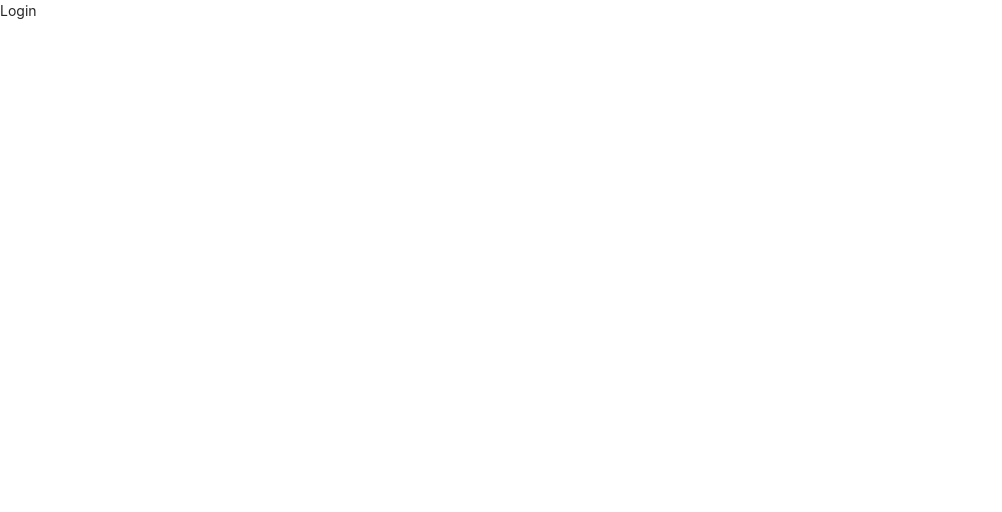
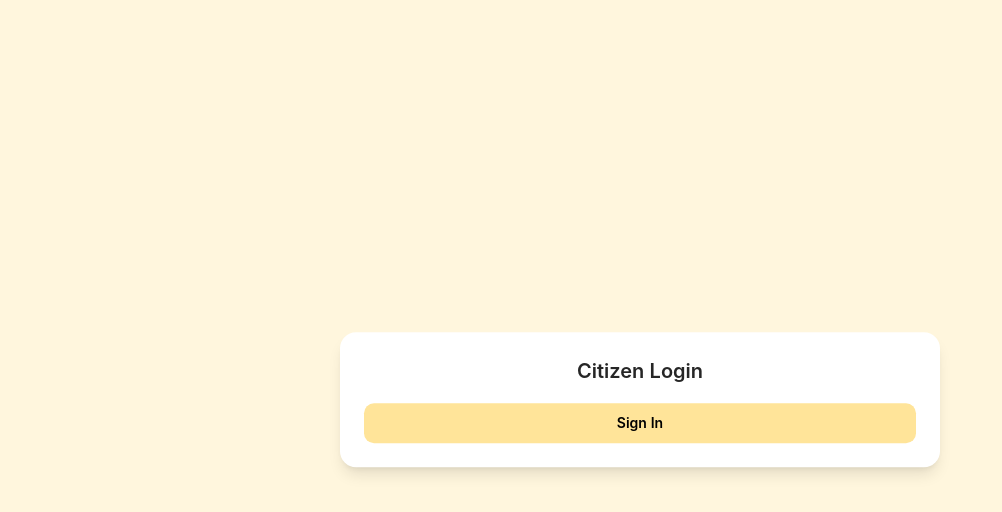
Before and after one commit to seanisoverhere/blockchainTown, a Next.js app in the folder frontend-v1/: page /login in a window 1280 px wide. Shown: the top 512 px of the page, without its empty margins (0-1002 px from the left). Built offline with nearby package versions, Linux system fonts and the light colour scheme.

Commit message:
add login card

```diff
--- a/frontend-v1/src/containers/Login/index.tsx
+++ b/frontend-v1/src/containers/Login/index.tsx
@@ -1,7 +1,16 @@
 import React from "react";
+import { Container, LoginCard, LoginTitle } from "./styles";
+import { StyledButton } from "@/utils/styles";
 
 const Login = () => {
-  return <div>Login</div>;
+  return (
+    <Container>
+      <LoginCard bordered={false}>
+        <LoginTitle>Citizen Login</LoginTitle>
+        <StyledButton>Sign In</StyledButton>
+      </LoginCard>
+    </Container>
+  );
 };
 
 export default Login;
--- /dev/null
+++ b/frontend-v1/src/containers/Login/styles.ts
@@ -0,0 +1,30 @@
+import styled from "styled-components";
+import colors from "@/utils/constants/colors";
+import { Card } from "antd";
+
+export const Container = styled.div`
+  min-height: 100vh;
+  overflow: hidden;
+  position: relative;
+  background-color: ${colors.ORANGE_1};
+`;
+
+export const LoginCard = styled(Card)`
+  && {
+    position: absolute;
+    min-width: 600px;
+    top: 50%;
+    left: 50%;
+    transform: translate(-50%, -50%);
+    text-align: center;
+    border-radius: 16px;
+    box-shadow: 0 10px 15px -3px rgb(0 0 0 / 0.1),
+      0 4px 6px -4px rgb(0 0 0 / 0.1);
+  }
+`;
+
+export const LoginTitle = styled.div`
+  font-size: 1.25rem;
+  font-weight: 600;
+  padding-bottom: 1rem;
+`;
--- a/frontend-v1/src/styles/globals.css
+++ b/frontend-v1/src/styles/globals.css
@@ -1,16 +1,17 @@
-html,
+@import url("https://fonts.googleapis.com/css?family=Poppins");
+
+* {
+  box-sizing: border-box;
+}
+
 body {
+  font-family: "Poppins", sans-serif;
   padding: 0;
   margin: 0;
-  font-family: -apple-system, BlinkMacSystemFont, Segoe UI, Roboto, Oxygen,
-    Ubuntu, Cantarell, Fira Sans, Droid Sans, Helvetica Neue, sans-serif;
+  box-sizing: border-box;
 }
 
 a {
   color: inherit;
   text-decoration: none;
 }
-
-* {
-  box-sizing: border-box;
-}
--- /dev/null
+++ b/frontend-v1/src/utils/constants/colors.ts
@@ -0,0 +1,12 @@
+export default {
+  ORANGE_1: "#FFF6DD",
+  ORANGE_2: "#FFEDBB",
+  ORANGE_3: "#FFE9AA",
+  ORANGE_4: "#FFE499",
+  ORANGE_5: "#FFDA77",
+  ORANGE_6: "#FFCD70",
+  ORANGE_7: "#FFBF69",
+  ORANGE_8: "#FFB262",
+  BLACK: "#000000",
+  WHITE: "#FFFFFF",
+};
--- /dev/null
+++ b/frontend-v1/src/utils/styles.ts
@@ -0,0 +1,15 @@
+import styled from "styled-components";
+import colors from "./constants/colors";
+
+export const StyledButton = styled.button`
+  all: unset;
+  text-align: center;
+  border-radius: 10px;
+  height: 40px;
+  width: 100%;
+  font-size: 0.875rem;
+  font-weight: 600;
+  color: ${colors.BLACK};
+  background-color: ${colors.ORANGE_4};
+  cursor: pointer;
+`;
```
